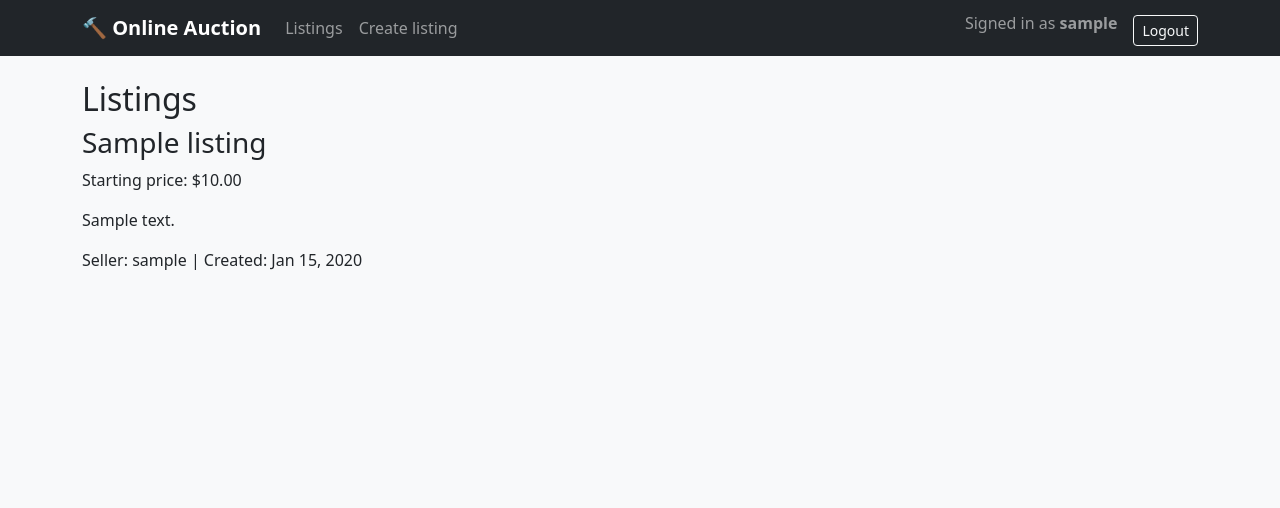
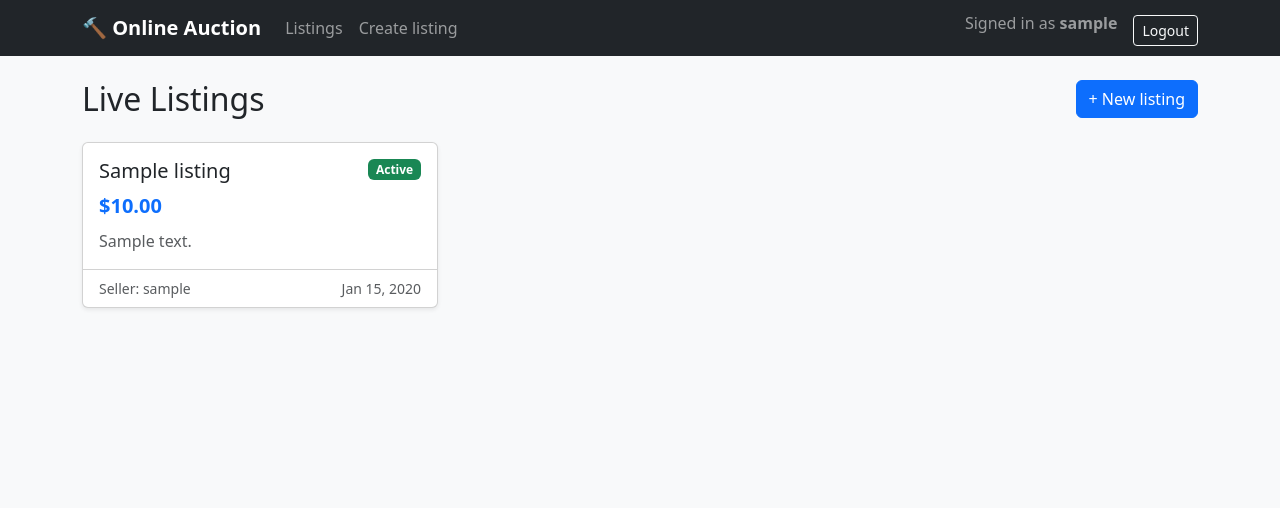
Before and after one commit to NishthaPandya07/OnlineAuctionSystem_Backend, a Django app: page / in a window 1280 px wide. Shown: the top 508 px of the page. Run offline with Django 5.2, Linux system fonts and the light colour scheme; a user stored in the database is signed in; tables that the repository leaves empty hold one stand-in row (values such as "Sample post").

Commit message:
Style listing pages with Bootstrap cards

```diff
--- a/listings/templates/listings/listing_list.html
+++ b/listings/templates/listings/listing_list.html
@@ -3,15 +3,42 @@
 {% block title %}Listings{% endblock %}
 
 {% block content %}
-    <h2>Listings</h2>
-    {% for listing in listings %}
-        <article>
-            <h3>{{ listing.title }}</h3>
-            <p>Starting price: ${{ listing.starting_price }}</p>
-            <p>{{ listing.description }}</p>
-            <p>Seller: {{ listing.seller.username }} | Created: {{ listing.created_at|date:"M d, Y" }}</p>
-        </article>
-    {% empty %}
-        <p>No listings have been created yet.</p>
-    {% endfor %}
+    <div class="d-flex justify-content-between align-items-center mb-4">
+        <h2 class="mb-0">Live Listings</h2>
+        {% if user.is_authenticated %}
+            <a class="btn btn-primary" href="{% url 'listings:create' %}">+ New listing</a>
+        {% endif %}
+    </div>
+
+    <div class="row row-cols-1 row-cols-md-2 row-cols-lg-3 g-4">
+        {% for listing in listings %}
+            <div class="col">
+                <div class="card h-100 shadow-sm">
+                    <div class="card-body">
+                        <div class="d-flex justify-content-between align-items-start mb-2">
+                            <h5 class="card-title mb-0">{{ listing.title }}</h5>
+                            {% if listing.is_active %}
+                                <span class="badge text-bg-success">Active</span>
+                            {% else %}
+                                <span class="badge text-bg-secondary">Closed</span>
+                            {% endif %}
+                        </div>
+                        <p class="fs-5 fw-semibold text-primary mb-2">${{ listing.starting_price }}</p>
+                        <p class="card-text text-body-secondary">{{ listing.description|truncatechars:120 }}</p>
+                    </div>
+                    <div class="card-footer bg-transparent d-flex justify-content-between small text-body-secondary">
+                        <span>Seller: {{ listing.seller.username }}</span>
+                        <span>{{ listing.created_at|date:"M d, Y" }}</span>
+                    </div>
+                </div>
+            </div>
+        {% empty %}
+            <div class="col-12">
+                <div class="alert alert-secondary text-center py-5 mb-0">
+                    <h5 class="mb-1">No listings yet</h5>
+                    <p class="mb-0">Be the first to put something up for auction.</p>
+                </div>
+            </div>
+        {% endfor %}
+    </div>
 {% endblock %}
```
Also changed, not shown: listings/templates/listings/listing_form.html (+31 -7 lines).
